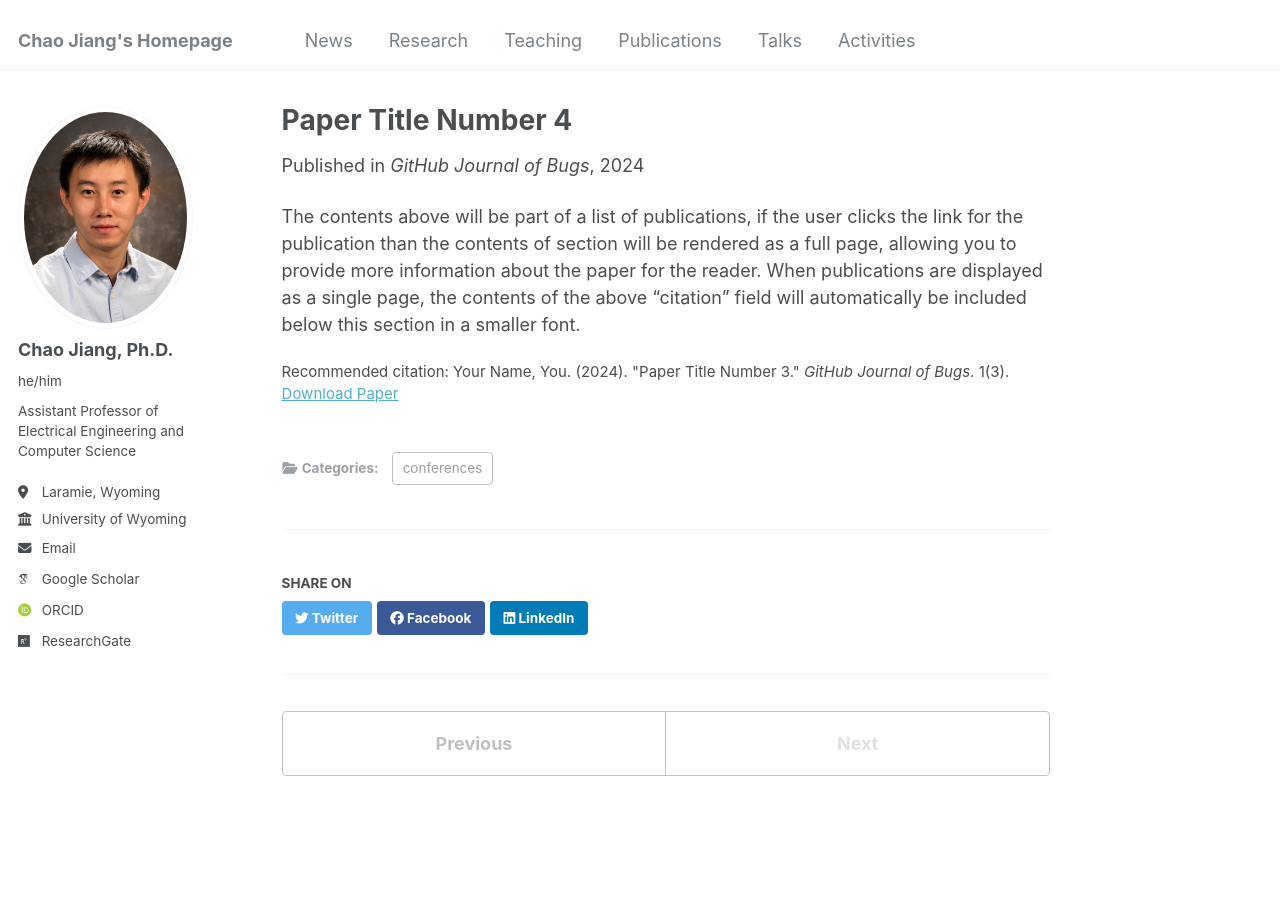
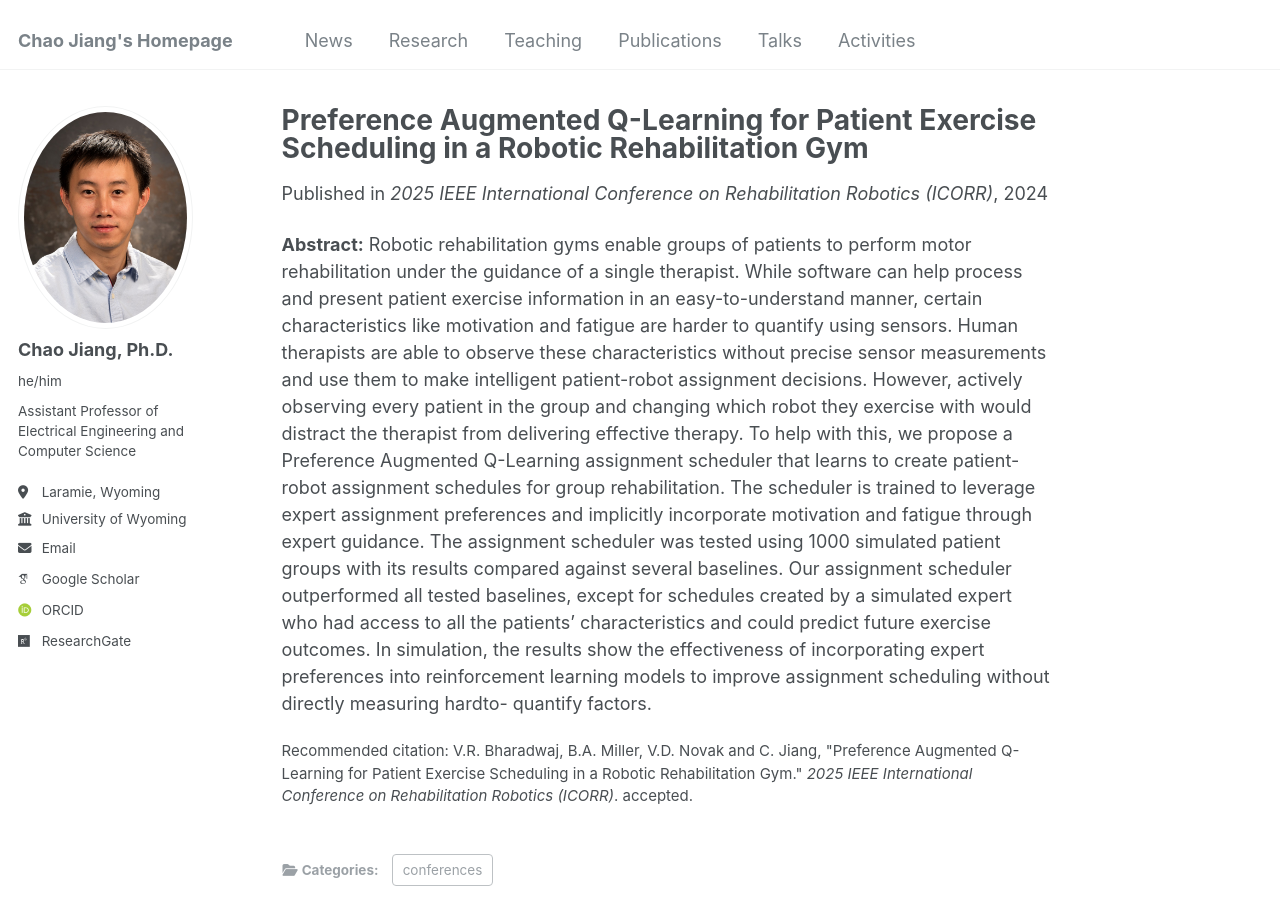
Before and after one commit to cjiang6/cjiang6.github.io, a Jekyll site: the page built from _publications/2024-02-17-paper-title-number-4.md, in a window 1280 px wide and 900 px high. Built offline with Jekyll 4.4.1, drawn with Linux system fonts in a browser that asks for light colours; some web fonts are replaced.

Commit message:
Update 2024-02-17-paper-title-number-4.md

```diff
--- a/_publications/2024-02-17-paper-title-number-4.md
+++ b/_publications/2024-02-17-paper-title-number-4.md
@@ -1,13 +1,37 @@
 ---
-title: "Paper Title Number 4"
+title: "Preference Augmented Q-Learning for Patient Exercise Scheduling in a Robotic Rehabilitation Gym"
 collection: publications
 category: conferences
-permalink: /publication/2024-02-17-paper-title-number-4
-excerpt: 'This paper is about fixing template issue #693.'
-date: 2024-02-17
-venue: 'GitHub Journal of Bugs'
-paperurl: 'http://academicpages.github.io/files/paper3.pdf'
-citation: 'Your Name, You. (2024). &quot;Paper Title Number 3.&quot; <i>GitHub Journal of Bugs</i>. 1(3).'
+#permalink: /publication/2024-02-17-paper-title-number-4
+#excerpt: 'This paper is about fixing template issue #693.'
+#date: 2024-02-17
+venue: '2025 IEEE International Conference on Rehabilitation Robotics (ICORR)'
+#paperurl: 'http://academicpages.github.io/files/paper3.pdf'
+citation: 'V.R. Bharadwaj, B.A. Miller, V.D. Novak and C. Jiang, &quot;Preference Augmented Q-Learning for Patient Exercise Scheduling in a Robotic Rehabilitation Gym.&quot; <i>2025 IEEE International Conference on Rehabilitation Robotics (ICORR)</i>. accepted.'
 ---
 
-The contents above will be part of a list of publications, if the user clicks the link for the publication than the contents of section will be rendered as a full page, allowing you to provide more information about the paper for the reader. When publications are displayed as a single page, the contents of the above "citation" field will automatically be included below this section in a smaller font.
+**Abstract:** Robotic rehabilitation gyms enable groups of patients
+to perform motor rehabilitation under the guidance of a
+single therapist. While software can help process and present
+patient exercise information in an easy-to-understand manner,
+certain characteristics like motivation and fatigue are harder to
+quantify using sensors. Human therapists are able to observe
+these characteristics without precise sensor measurements and
+use them to make intelligent patient-robot assignment decisions.
+However, actively observing every patient in the group and
+changing which robot they exercise with would distract the
+therapist from delivering effective therapy. To help with this, we
+propose a Preference Augmented Q-Learning assignment scheduler
+that learns to create patient-robot assignment schedules for
+group rehabilitation. The scheduler is trained to leverage expert
+assignment preferences and implicitly incorporate motivation
+and fatigue through expert guidance. The assignment scheduler
+was tested using 1000 simulated patient groups with its results
+compared against several baselines. Our assignment scheduler
+outperformed all tested baselines, except for schedules created
+by a simulated expert who had access to all the patients’
+characteristics and could predict future exercise outcomes. In
+simulation, the results show the effectiveness of incorporating
+expert preferences into reinforcement learning models to improve
+assignment scheduling without directly measuring hardto-
+quantify factors.
```
